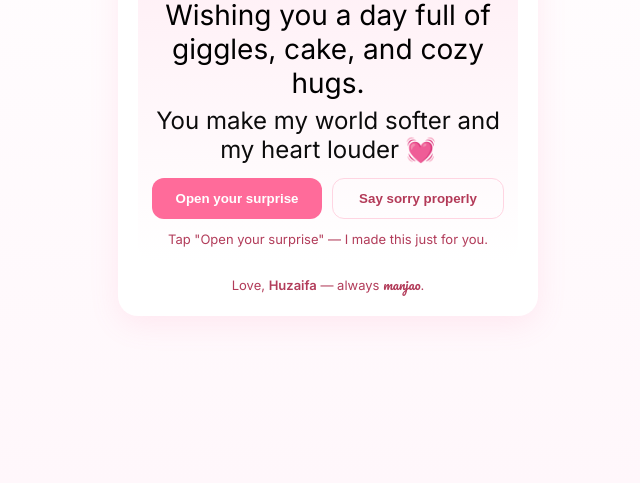
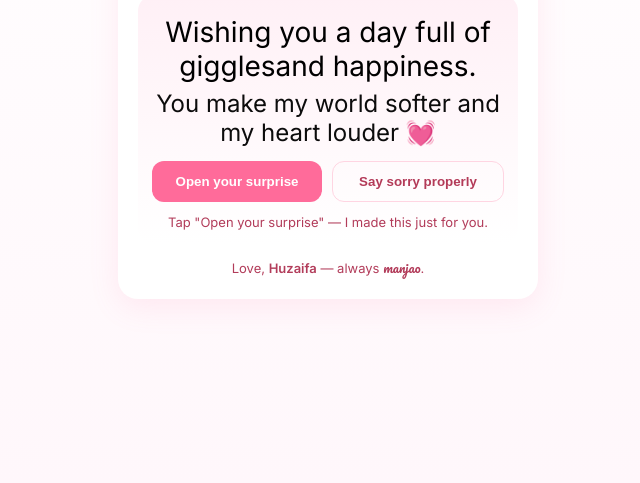
Before and after one commit to SyedMuhammadHuzaiffa/Hppy, a plain HTML site: page Happy-birthday.html in a window 1280 px wide. Shown: the part 317-800 px from the top of the page, without its empty margins (312-952 px from the left). Drawn offline with Linux system fonts and the light colour scheme.

Commit message:
Update Happy-birthday.html

```diff
--- a/Happy-birthday.html
+++ b/Happy-birthday.html
@@ -3,7 +3,7 @@
 <head>
   <meta charset="utf-8" />
   <meta name="viewport" content="width=device-width,initial-scale=1" />
-  <title>Happy Birthday, Manjao 🎂💖</title>
+  <title>Happy Birthday🎂💖</title>
   <link rel="preconnect" href="https://fonts.gstatic.com">
   <link href="https://fonts.googleapis.com/css2?family=Pacifico&family=Inter:wght@300;400;600&display=swap" rel="stylesheet">
   <style>
@@ -51,7 +51,7 @@
       <div style="height:12px"></div>
 
       <div class="gift" id="messageCard">
-        <div class="big">Wishing you a day full of giggles, cake, and cozy hugs.</div>
+        <div class="big">Wishing you a day full of gigglesand happiness.</div>
         <div class="heart">You make my world softer and my heart louder 💓</div>
 
         <div class="btns">
```
